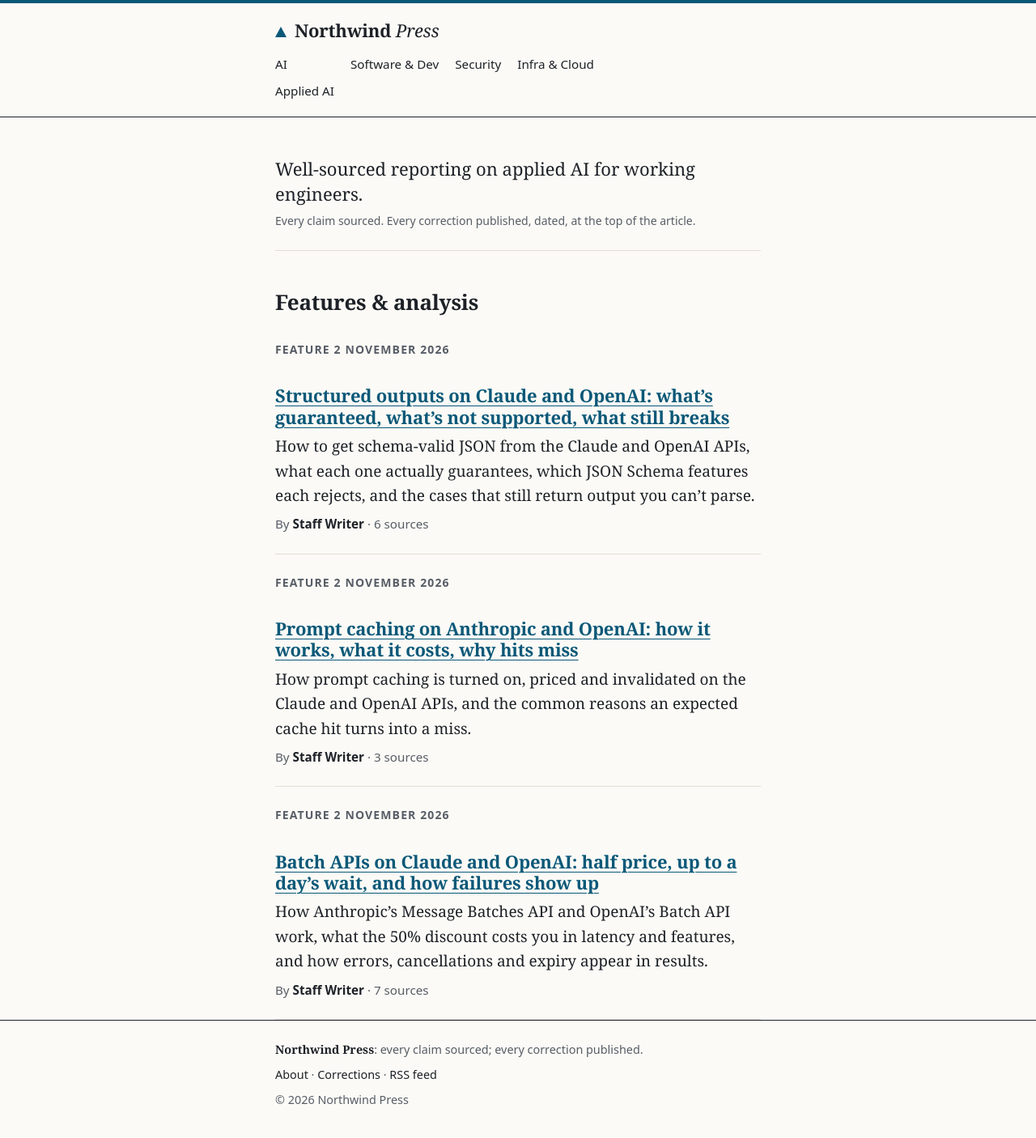
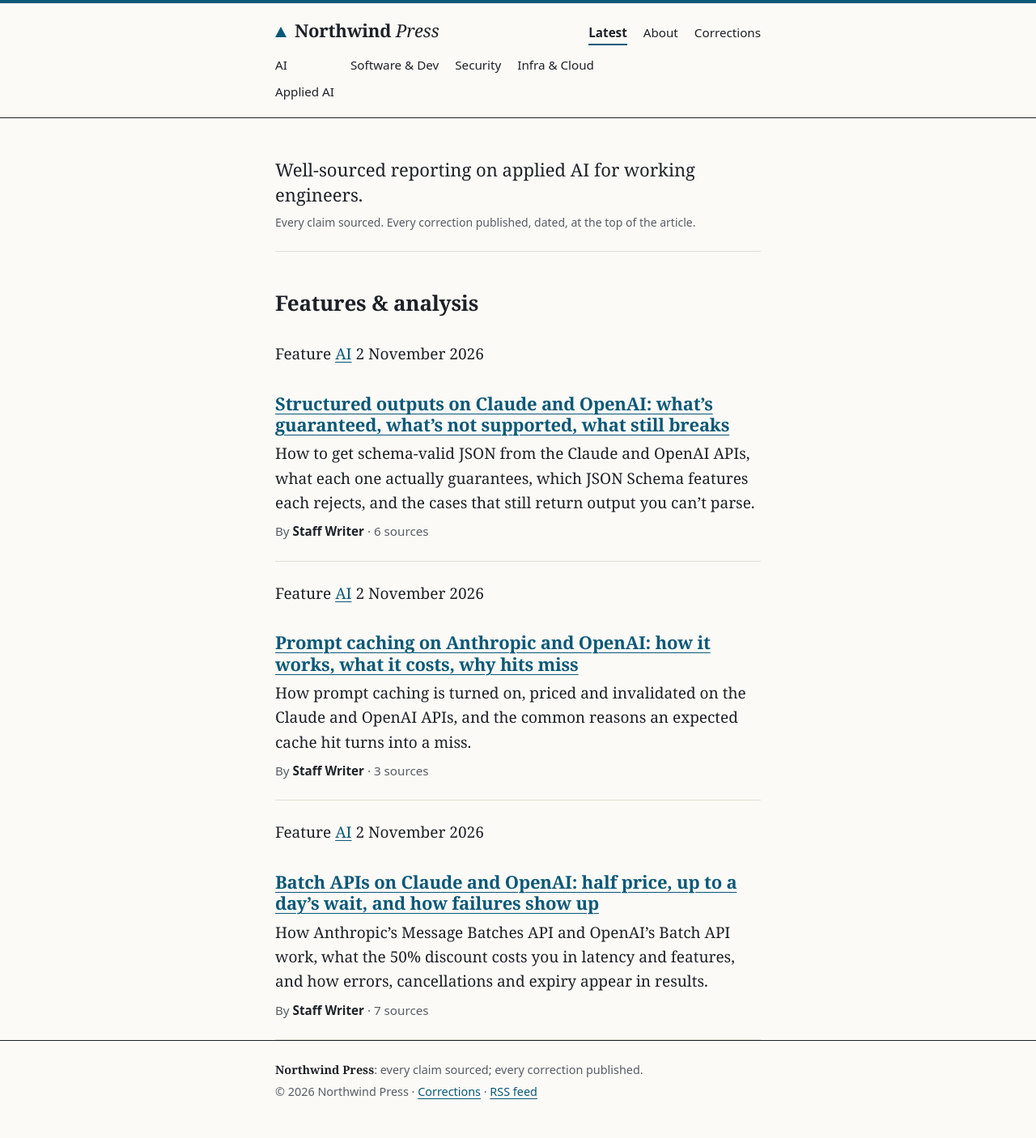
Before and after one commit to northwind-press/northwind-press.github.io, a Jekyll site: the page built from index.html, in a window 1280 px wide. Shown: the whole page at 81% size. Built offline with Jekyll 4.4.1, drawn with Linux system fonts in a browser that asks for light colours.

Commit message:
Match designer markup contract (wiki design/sections.md)
- Keep the header Main nav (Latest, About, Corrections); section nav follows it; footer restored
- post-kicker gets data-section; no text separator between section links (CSS draws it)
- Home list headings get .section-list-heading
- post-card stub: li.post-card.post-card--kind with data-section and post-card__kicker;
  news cards show time in UTC and are compact, but keep the Corrected tag

Co-Authored-By: Claude Opus 5.5 <noreply@anthropic.com>

```diff
--- a/_includes/post-card.html
+++ b/_includes/post-card.html
@@ -1,11 +1,18 @@
 {%- comment -%}
   STUB until developer-1's version lands from dev/sections; same name and params. Whoever merges second rebases.
-  Usage: {% include post-card.html post=p %}
+  Markup follows wiki design/sections.md. Usage: {% include post-card.html post=p %}
 {%- endcomment -%}
 {%- assign pc = include.post -%}
 {%- assign pc_kind = site.data.kinds | where: 'slug', pc.kind | first -%}
-<p class="kicker label">{% if pc_kind %}<span class="badge badge--{{ pc_kind.slug }}">{{ pc_kind.label }}</span> {% endif %}<span class="nowrap"><time datetime="{{ pc.date | date_to_xmlschema }}">{{ pc.date | date: '%-d %B %Y' }}</time></span></p>
-<h3><a href="{{ pc.url | relative_url }}">{{ pc.title | smartify }}</a></h3>
-{%- assign pc_summary = pc.description | default: pc.summary %}
-{% if pc_summary %}<p class="summary">{{ pc_summary | smartify }}</p>{% endif %}
-<p class="meta">By <span class="byline">{{ pc.author | default: 'Northwind Press' }}</span>{% if pc.sources and pc.sources.size > 0 %} · <span class="nowrap">{{ pc.sources.size }} source{% if pc.sources.size != 1 %}s{% endif %}</span>{% endif %}{% if pc.corrections and pc.corrections.size > 0 %} · <span class="tag">Corrected</span>{% endif %}</p>
+{%- include section-of.html post=pc -%}
+<li class="post-card{% if pc_kind %} post-card--{{ pc_kind.slug }}{% endif %}"{% if so_section %} data-section="{{ so_section.slug }}"{% endif %}>
+  <p class="post-card__kicker">{% if pc_kind %}<span class="badge badge--{{ pc_kind.slug }}">{{ pc_kind.label }}</span> {% endif %}{% if so_section %}<a href="{{ so_section.url | relative_url }}">{{ so_section.title }}</a> {% endif %}<time datetime="{{ pc.date | date_to_xmlschema }}">{% if pc.kind == 'news' %}{{ pc.date | date: '%-d %B %Y, %H:%M UTC' }}{% else %}{{ pc.date | date: '%-d %B %Y' }}{% endif %}</time></p>
+  <h3><a href="{{ pc.url | relative_url }}">{{ pc.title | smartify }}</a></h3>
+  {%- assign pc_summary = pc.description | default: pc.summary %}
+  {% if pc_summary %}<p class="summary">{{ pc_summary | smartify }}</p>{% endif %}
+  {%- if pc.kind != 'news' %}
+  <p class="meta">By <span class="byline">{{ pc.author | default: 'Northwind Press' }}</span>{% if pc.sources and pc.sources.size > 0 %} · <span class="nowrap">{{ pc.sources.size }} source{% if pc.sources.size != 1 %}s{% endif %}</span>{% endif %}{% if pc.corrections and pc.corrections.size > 0 %} · <span class="tag">Corrected</span>{% endif %}</p>
+  {%- elsif pc.corrections and pc.corrections.size > 0 %}
+  <p class="meta"><span class="tag">Corrected</span></p>
+  {%- endif %}
+</li>
--- a/_includes/post-list.html
+++ b/_includes/post-list.html
@@ -4,6 +4,6 @@
 {%- endcomment -%}
 <ul class="post-list">
   {%- for p in include.posts limit: include.limit %}
-  <li>{% include post-card.html post=p %}</li>
+  {% include post-card.html post=p %}
   {%- endfor %}
 </ul>
--- a/_layouts/default.html
+++ b/_layouts/default.html
@@ -15,6 +15,13 @@
   <header class="site-header">
     <div class="wrap">
       <a class="site-title" href="{{ '/' | relative_url }}">{% if site.title contains ' Press' %}{{ site.title | remove: ' Press' }} <span class="press">Press</span>{% else %}{{ site.title }}{% endif %}</a>
+      <nav aria-label="Main">
+        <ul>
+          <li><a href="{{ '/' | relative_url }}"{% if page.url == '/' %} aria-current="page"{% endif %}>Latest</a></li>
+          <li><a href="{{ '/about/' | relative_url }}"{% if page.url == '/about/' %} aria-current="page"{% endif %}>About</a></li>
+          <li><a href="{{ '/corrections/' | relative_url }}"{% if page.url == '/corrections/' %} aria-current="page"{% endif %}>Corrections</a></li>
+        </ul>
+      </nav>
       {% include site-nav.html %}
     </div>
   </header>
@@ -24,10 +31,7 @@
   <footer class="site-footer">
     <div class="wrap">
       <p><span class="footer-mark">{{ site.title }}</span>: every claim sourced; every correction published.</p>
-      <nav class="footer-nav" aria-label="Site">
-        <p><a href="{{ '/about/' | relative_url }}"{% if page.url == '/about/' %} aria-current="page"{% endif %}>About</a> · <a href="{{ '/corrections/' | relative_url }}"{% if page.url == '/corrections/' %} aria-current="page"{% endif %}>Corrections</a> · <span class="nowrap"><a href="{{ '/feed.xml' | relative_url }}">RSS feed</a></span></p>
-      </nav>
-      <p>&copy; {{ site.time | date: '%Y' }} {{ site.title }}</p>
+      <p>&copy; {{ site.time | date: '%Y' }} {{ site.title }} · <a href="{{ '/corrections/' | relative_url }}">Corrections</a> · <span class="nowrap"><a href="{{ '/feed.xml' | relative_url }}">RSS feed</a></span></p>
     </div>
   </footer>
 </body>
--- a/_layouts/post.html
+++ b/_layouts/post.html
@@ -6,9 +6,9 @@ layout: default
     {%- include section-of.html post=page -%}
     {%- assign post_kind = site.data.kinds | where: 'slug', page.kind | first -%}
     {%- if post_kind or so_section %}
-    <p class="post-kicker">
+    <p class="post-kicker"{% if so_section %} data-section="{{ so_section.slug }}"{% endif %}>
       {%- if post_kind %}<span class="badge badge--{{ post_kind.slug }}">{{ post_kind.label }}</span>{% endif -%}
-      {%- if so_section %} <a href="{{ so_section.url | relative_url }}">{{ so_section.title }}</a>{% if so_sub %} · <a href="{{ so_sub.url | relative_url }}">{{ so_sub.title }}</a>{% endif %}{% endif -%}
+      {%- if so_section %} <a href="{{ so_section.url | relative_url }}">{{ so_section.title }}</a>{% if so_sub %} <a href="{{ so_sub.url | relative_url }}">{{ so_sub.title }}</a>{% endif %}{% endif -%}
     </p>
     {%- endif %}
     <h1>{{ page.title | smartify }}</h1>
--- a/index.html
+++ b/index.html
@@ -10,13 +10,13 @@ title: Latest
 {%- assign home_features = site.posts | where_exp: 'p', "p.kind != 'news'" %}
 {% if home_news.size > 0 %}
 <section class="home-section" aria-labelledby="latest-news">
-  <h2 id="latest-news">Latest news</h2>
+  <h2 class="section-list-heading" id="latest-news">Latest news</h2>
   {% include post-list.html posts=home_news limit=10 %}
 </section>
 {% endif %}
 {% if home_features.size > 0 %}
 <section class="home-section" aria-labelledby="features-analysis">
-  <h2 id="features-analysis">Features &amp; analysis</h2>
+  <h2 class="section-list-heading" id="features-analysis">Features &amp; analysis</h2>
   {% include post-list.html posts=home_features limit=10 %}
 </section>
 {% endif %}
```
